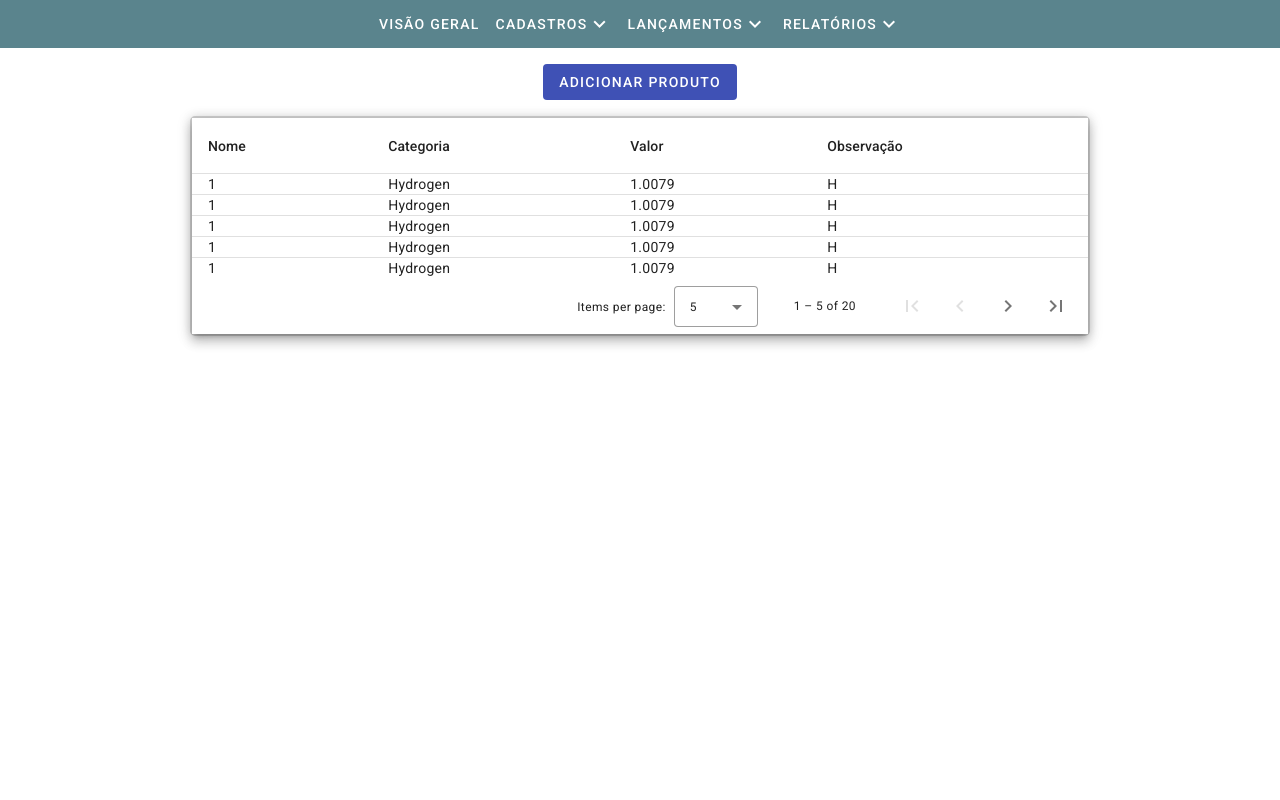
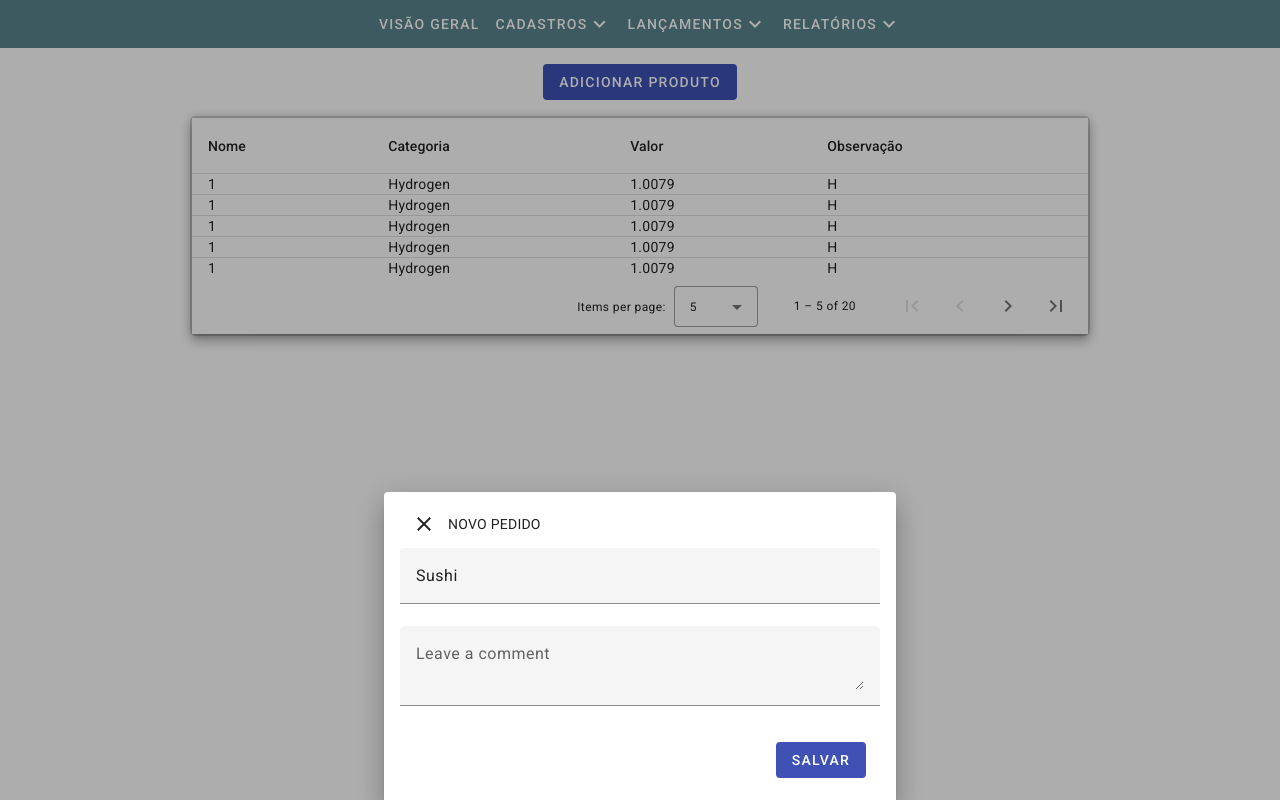
Before and after one commit to carlosgaspari1998/demands, an Angular app: page / in a window 1280 px wide. Both pictures are taken after a click on the button "ADICIONAR PRODUTO". Built offline with nearby package versions, Linux system fonts and the light colour scheme.

Commit message:
add bottom sheet

```diff
--- a/src/app/demands-view/demands-view.component.html
+++ b/src/app/demands-view/demands-view.component.html
@@ -35,7 +35,7 @@
   </div>
 
   <div class="add">
-    <button mat-flat-button type="button" color="primary" (click)="addData()">ADICIONAR PRODUTO</button>
+    <button mat-flat-button type="button" color="primary" (click)="addData(); openBottomSheet()">ADICIONAR PRODUTO</button>
   </div>
 
   <div class="container-table">
--- a/src/app/demands-view/demands-view.component.ts
+++ b/src/app/demands-view/demands-view.component.ts
@@ -6,6 +6,8 @@ import {MatMenuModule} from '@angular/material/menu';
 import {MatPaginator, MatPaginatorModule} from '@angular/material/paginator';
 import {PeriodicElement} from './periodicElement';
 import {MatIconModule} from '@angular/material/icon';
+import { MatBottomSheet } from '@angular/material/bottom-sheet';
+import { BottomSheet } from '../shared/bottom-sheet.component';
 
 @Component({
   selector: 'app-demands-view',
@@ -53,6 +55,7 @@ export class DemandsViewComponent implements AfterViewInit {
 
   displayedColumns: string[] = ['position', 'name', 'weight', 'symbol'];
   constructor(
+    private _bottomSheet: MatBottomSheet
    // private formBuilder: FormBuilder
   ) {
     /*this.form = this.formBuilder.group({
@@ -66,7 +69,12 @@ export class DemandsViewComponent implements AfterViewInit {
     this.dataSource.paginator = this.paginator;
   }
 
+  openBottomSheet(): void {
+    this._bottomSheet.open(BottomSheet);
+  }
+
   addData() {
+
     /*const randomElementIndex = Math.floor(Math.random() * ELEMENT_DATA.length);
     this.dataSource.push(ELEMENT_DATA[randomElementIndex]);
     this.table.renderRows();*/
--- /dev/null
+++ b/src/app/shared/bottom-sheet.component.html
@@ -0,0 +1,21 @@
+<div>
+  <button mat-icon-button type="button" style="display: inline-block; vertical-align: middle;">
+    <mat-icon>close</mat-icon>
+  </button>
+  <div style="display: inline-block; vertical-align: middle;">
+    NOVO PEDIDO
+  </div>
+
+  <form class="example-form">
+    <mat-form-field class="example-full-width">
+      <input matInput placeholder="Favorite food" value="Sushi">
+    </mat-form-field>
+
+    <mat-form-field class="example-full-width">
+      <textarea matInput placeholder="Leave a comment"></textarea>
+    </mat-form-field>
+  </form>
+  <div class="add">
+    <button mat-flat-button type="button" color="primary" >SALVAR</button>
+  </div>
+</div>
--- /dev/null
+++ b/src/app/shared/bottom-sheet.component.scss
@@ -0,0 +1,15 @@
+.example-form {
+    min-width: 150px;
+    max-width: 500px;
+    width: 100%;
+  }
+
+  .example-full-width {
+    width: 100%;
+  }
+
+  .add {
+    display: flex;
+    justify-content: right;
+    padding: 1em;
+  }
```
Also changed, not shown: src/app/shared/bottom-sheet.component.ts (added, +18 -0 lines).
